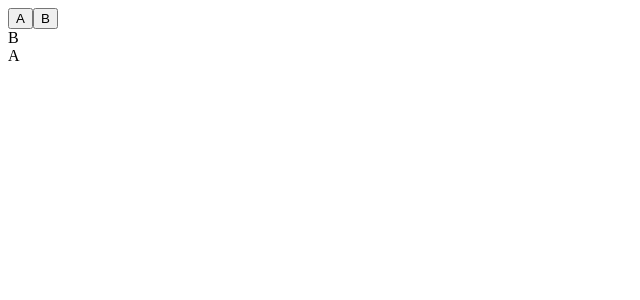
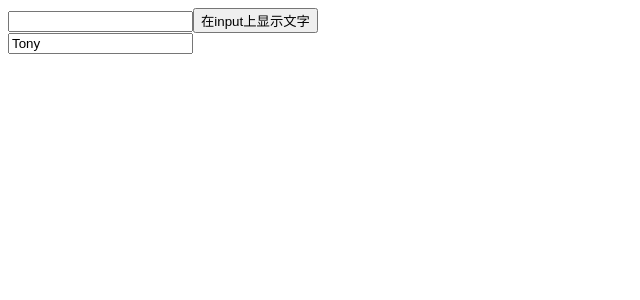
Before and after one commit to xiezipei/react-demos, a React (Create React App) app in the folder demo11/: page / in a window 1280 px wide. Shown: the top 300 px of the page, without its empty margins (0-640 px from the left). Built offline with nearby package versions, Linux system fonts and the light colour scheme.

Commit message:
update(demo11): useRef

```diff
--- a/demo11/src/AppUseMemo/ChildComponent.js
+++ b/demo11/src/AppUseMemo/ChildComponent.js
@@ -8,7 +8,7 @@ function ChildComponent({ name, children }) {
 
     const actionName = useMemo(() => {
         return changeName(name)
-    }, [name])
+    }, [name])  // 使用 `useMemo` 优化性能问题
 
     return (
         <div>
--- /dev/null
+++ b/demo11/src/AppUseRef2.js
@@ -0,0 +1,37 @@
+import React, { useEffect, useRef, useState } from 'react';
+
+/**
+ * `useRef` 保存普通变量
+ */
+function AppUseRef2() {
+    // input引用
+    const inputEl = useRef(null)
+
+    // 按钮点击事件，通过input引用设置input值，并打印到控制台
+    const onBtnClick = () => {
+        inputEl.current.value = 'Hello, useRef'
+        console.log(inputEl)
+    }
+
+    const [text, setText] = useState('Tony')
+
+    const textRef = useRef()
+
+    // 用 useEffect 函数实现每次状态变化都进行变量修改，并打印
+    useEffect(() => {
+        textRef.current = text;
+        console.log('textRef.current: ', textRef.current)
+    })
+
+    return (
+        <div>
+            {/* 保存input的ref到inputEL */}
+            <input ref={inputEl} type="text" />
+            <button onClick={onBtnClick}>在input上显示文字</button>
+            <br />
+            <input value={text} onChange={e => { setText(e.target.value) }} />
+        </div>
+    )
+}
+
+export default AppUseRef2
--- a/demo11/src/index.js
+++ b/demo11/src/index.js
@@ -9,6 +9,8 @@ import ReactDOM from 'react-dom'
 // import AppUseContext from './AppUseContext'
 // import AppReducer from './AppReducer'
 // import AppReducer2 from './AppReducer2/AppReducer2'
-import AppUseMemo from './AppUseMemo/AppUseMemo'
+// import AppUseMemo from './AppUseMemo/AppUseMemo'
+// import AppUseRef from './AppUseRef'
+import AppUseRef2 from './AppUseRef2'
 
-ReactDOM.render(<AppUseMemo />, document.getElementById('root'))
+ReactDOM.render(<AppUseRef2 />, document.getElementById('root'))
```
Also changed, not shown: demo11/src/AppUseRef.js (added, +21 -0 lines).
